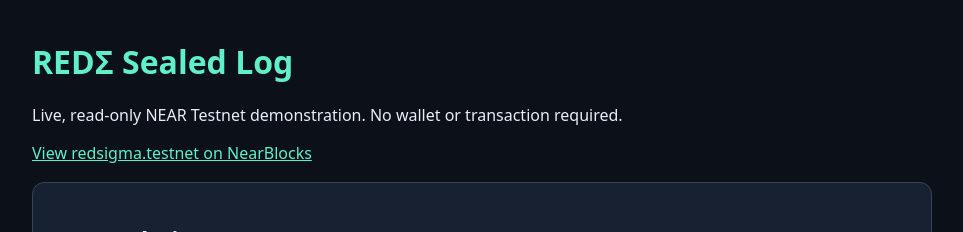
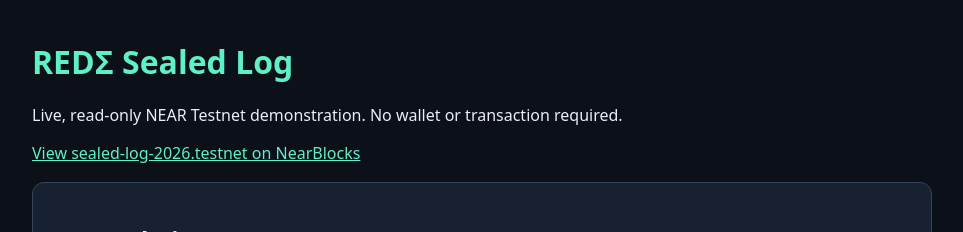
Before and after one commit to chadcoulter/near-sealed-log, a plain HTML site: page frontend/index.html in a window 1280 px wide. Shown: the top 232 px of the page, without its empty margins (158-1121 px from the left). Drawn offline with Linux system fonts and the light colour scheme; no server answers.

Commit message:
Fix demo target: use actual sealed-log-2026.testnet contract

```diff
--- a/frontend/index.html
+++ b/frontend/index.html
@@ -5,13 +5,13 @@
 body{font:16px system-ui;background:#0b1019;color:#e7eef8;max-width:900px;margin:40px auto;padding:0 18px}h1{color:#5ff0c6}section{background:#172131;border:1px solid #34445a;border-radius:12px;padding:20px;margin:18px 0}button{background:#5ff0c6;border:0;padding:12px 16px;border-radius:8px;font-weight:700;cursor:pointer;margin:6px 6px 6px 0}input{padding:10px;background:#0b1019;color:white;border:1px solid #566;max-width:100%}pre{white-space:pre-wrap;overflow-wrap:anywhere;background:#0b1019;padding:14px;border-radius:8px;max-height:320px;overflow:auto}.ok{color:#5ff0c6}.bad{color:#ff9e9e}a{color:#5ff0c6}small{color:#a9bacb}
 </style></head><body>
 <h1>REDΣ Sealed Log</h1><p>Live, read-only NEAR Testnet demonstration. No wallet or transaction required.</p>
-<p><a href="https://testnet.nearblocks.io/address/redsigma.testnet" target="_blank" rel="noopener">View redsigma.testnet on NearBlocks</a></p>
+<p><a href="https://testnet.nearblocks.io/address/sealed-log-2026.testnet" target="_blank" rel="noopener">View sealed-log-2026.testnet on NearBlocks</a></p>
 <section><h2>1 · On-chain contract</h2><button id="connect">Fetch live status</button><pre id="status">Waiting for request</pre></section>
 <section><h2>2 · Retrieve an entry</h2><label>Entry ID <input id="entryId" type="number" min="1" value="1"></label><button id="fetch">Retrieve & verify locally</button><pre id="entry">Waiting for request</pre></section>
 <section><h2>3 · Tamper test</h2><p>Uses the exact entry retrieved above. Adds one character without modifying the blockchain.</p><button id="tamper" disabled>Test modified data</button><pre id="tamperResult">Retrieve an entry first</pre></section>
 <section><h2>Verification method</h2><p>Five byte-folded gates produce SUM, LINEAR and PROD checksums modulo 231. These checksums are deterministic, <strong>not cryptographic collision-resistant hashes</strong>. A matching checksum is an integrity check, not proof of provenance or authenticity.</p><small>All reads use NEAR JSON-RPC query/call_function. The browser must permit requests to the configured public RPC endpoint.</small></section>
 <script>
-const ACCOUNT='redsigma.testnet',RPC='https://rpc.testnet.near.org';
+const ACCOUNT='sealed-log-2026.testnet',RPC='https://rpc.testnet.near.org';
 let current=null;
 const el=id=>document.getElementById(id);
 const output=(id,x,ok)=>{el(id).textContent=typeof x==='string'?x:JSON.stringify(x,null,2);el(id).className=ok===undefined?'':ok?'ok':'bad'};
```
